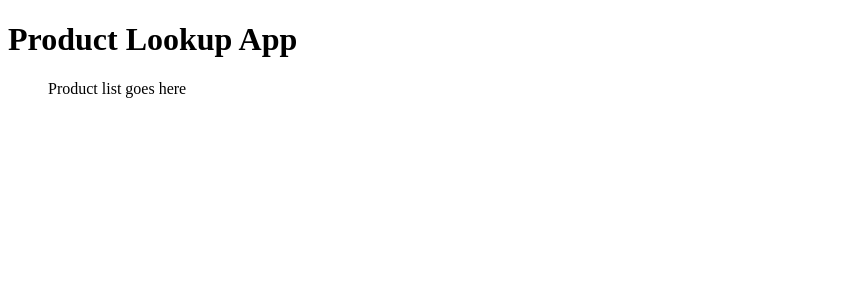
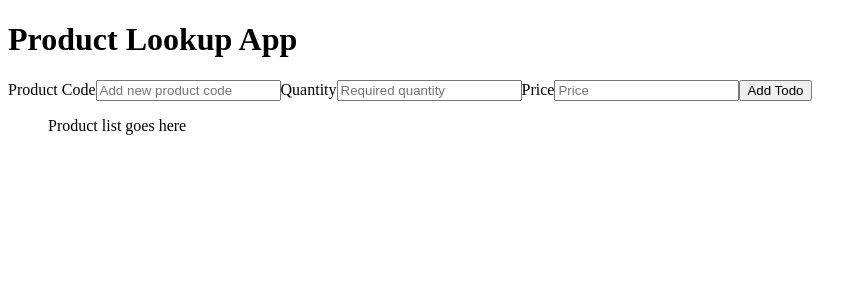
Before and after one commit to Vlad-B/product_catalogue, a React (Create React App) app: page / in a window 1280 px wide. Shown: the top 300 px of the page, without its empty margins (0-867 px from the left). Built offline with nearby package versions, Linux system fonts and the light colour scheme.

Commit message:
Create form, handleChange and handleSubmit for NewProductForm

```diff
--- a/src/components/NewProductForm/NewProductForm.js
+++ b/src/components/NewProductForm/NewProductForm.js
@@ -1,7 +1,68 @@
 import React, { Component } from 'react';
 
 export default class NewProductForm extends Component {
+	constructor(props) {
+		super(props);
+		this.state = {
+			productCode: '',
+			qty: '',
+			price: '',
+		};
+
+		this.handleChange = this.handleChange.bind(this);
+		this.handleSubmit = this.handleSubmit.bind(this);
+	}
+
+	handleChange(evt) {
+		this.setState({
+			[evt.target.name]: evt.target.value,
+		});
+	}
+
+	handleSubmit(evt) {
+		evt.preventDefault();
+		this.props.createProduct({ ...this.state });
+		this.setState({ productCode: '', qty: '', price: '' });
+	}
+
 	render() {
-		return <div></div>;
+		return (
+			<form className="NewProductForm" onSubmit={this.handleSubmit}>
+				<label htmlFor="productCode">Product Code</label>
+				<input
+					required
+					type="text"
+					placeholder="Add new product code"
+					value={this.state.productCode}
+					id="productCode"
+					name="productCode"
+					onChange={this.handleChange}
+				/>
+
+				<label htmlFor="qty">Quantity</label>
+				<input
+					required
+					type="text"
+					placeholder="Required quantity"
+					value={this.state.qty}
+					id="qty"
+					name="qty"
+					onChange={this.handleChange}
+				/>
+
+				<label htmlFor="price">Price</label>
+				<input
+					required
+					type="number"
+					placeholder="Price"
+					value={this.state.price}
+					id="price"
+					name="price"
+					onChange={this.handleChange}
+				/>
+
+				<button>Add Todo</button>
+			</form>
+		);
 	}
 }
```
